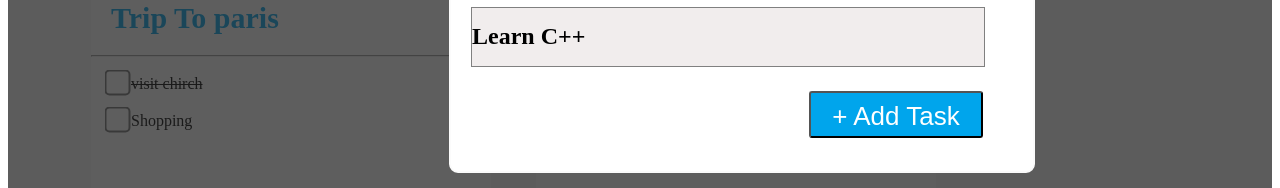
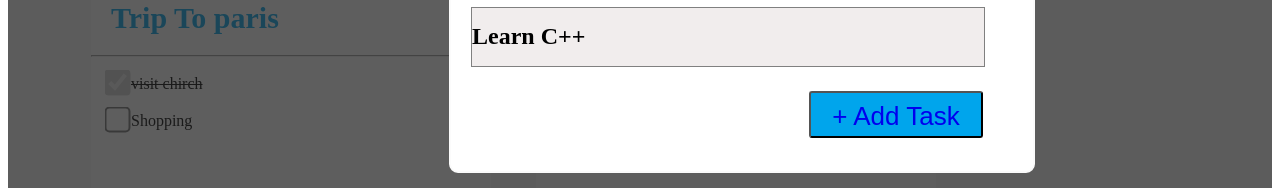
Before and after one commit to kushyadavgit/CSSproject-1, a plain HTML site: page index2.html in a window 1280 px wide. Shown: the part 246-434 px from the top of the page. Drawn offline with Linux system fonts and the light colour scheme.

Commit message:
update
link in add task

```diff
--- a/index2.html
+++ b/index2.html
@@ -32,7 +32,7 @@
                     <hr>
                     <div class="check">
 
-                    <input class="checkbox" type="checkbox" >
+                    <input class="checkbox" type="checkbox" checked disabled >
                     <label class="lineth">visit chirch</label>
 
                     <br>
@@ -164,7 +164,7 @@
 
         <br>
 
-        <button id="button">+ Add Task</button>
+        <button id="button"><a href="./index3.html">+ Add Task</a></button>
 
 
 
```
